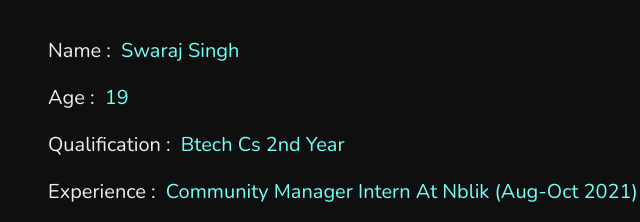
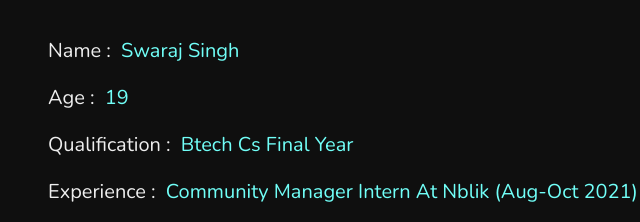
Before and after one commit to Swaraj2707/MyPortfolio, a plain HTML site: page index.html in a window 1280 px wide. Shown: the part 888-1110 px from the top of the page, 377-1017 px from the left. Drawn offline with nearby package versions, Linux system fonts and the light colour scheme.

Commit message:
Update index.html
Signed-off-by: Swaraj Singh  <90082634+Swaraj2707@users.noreply.github.com>

```diff
--- a/index.html
+++ b/index.html
@@ -65,7 +65,7 @@
         <div class="info">
           <h3><span> name : </span> Swaraj Singh</h3>
           <h3><span> age : </span> 19</h3>
-          <h3><span> qualification : </span> Btech Cs 2nd year</h3>
+          <h3><span> qualification : </span> Btech Cs final year</h3>
           <h3><span> experience : </span> Community Manager Intern at Nblik (aug-oct 2021)</h3>
           <h3><span> post : </span> front end developer</h3>
           <h3><span> language : </span> hindi, english</h3>
```
